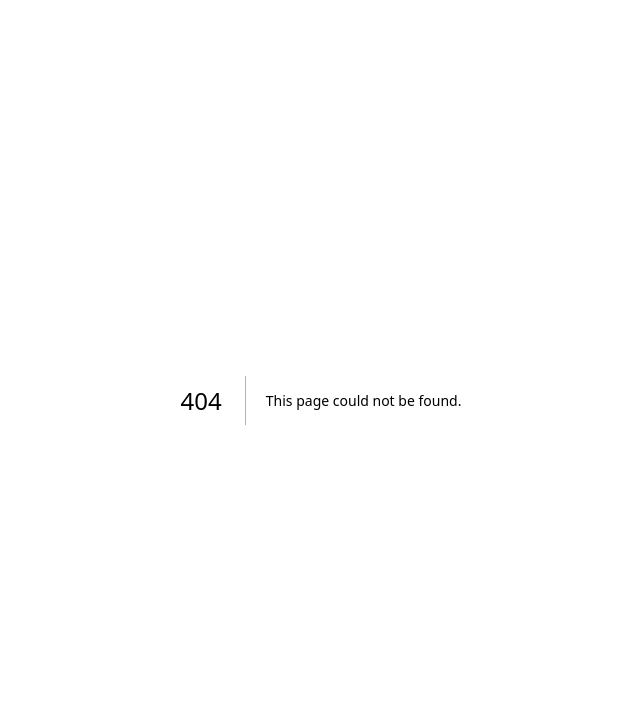
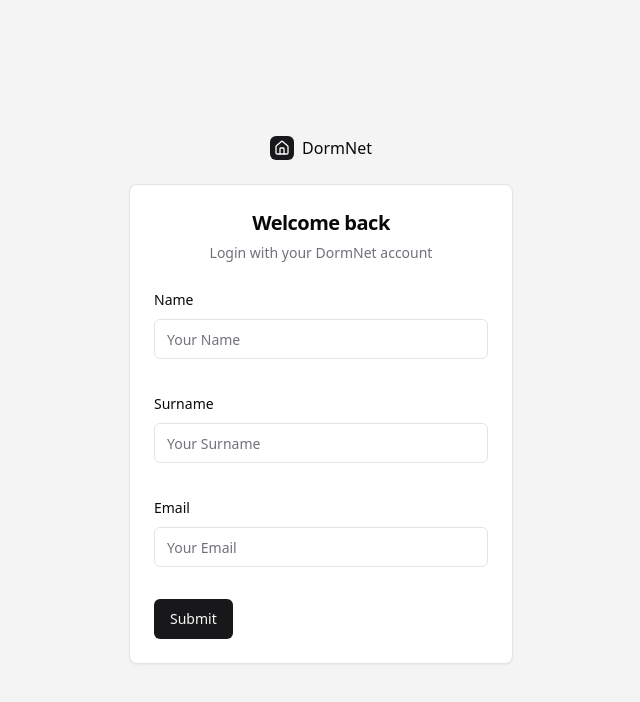
Before and after one commit to LordWorm1996/Practice-Enterprise, a Next.js app in the folder front-end/: page /register in a window 1280 px wide. Before the commit this address had no page. Shown: the top 702 px of the page, without its empty margins (319-959 px from the left). Built offline with nearby package versions, Linux system fonts and the light colour scheme.

Commit message:
feat/register-form

```diff
--- a/front-end/package.json
+++ b/front-end/package.json
@@ -9,6 +9,7 @@
     "lint": "next lint"
   },
   "dependencies": {
+    "@hookform/resolvers": "^4.1.3",
     "@radix-ui/react-label": "^2.1.2",
     "@radix-ui/react-slot": "^1.1.2",
     "class-variance-authority": "^0.7.1",
@@ -17,8 +18,10 @@
     "next": "15.1.7",
     "react": "^19.0.0",
     "react-dom": "^19.0.0",
+    "react-hook-form": "^7.54.2",
     "tailwind-merge": "^3.0.2",
-    "tailwindcss-animate": "^1.0.7"
+    "tailwindcss-animate": "^1.0.7",
+    "zod": "^3.24.2"
   },
   "devDependencies": {
     "@eslint/eslintrc": "^3",
--- /dev/null
+++ b/front-end/src/app/register/page.tsx
@@ -0,0 +1,34 @@
+import { Home } from "lucide-react"
+import {RegisterForm} from "@/components/register-form";
+import {Card, CardContent, CardDescription, CardHeader, CardTitle} from "@/components/ui/card";
+
+export default function RegisterPage() {
+    return (
+        <div className="flex min-h-svh flex-col items-center justify-center gap-6 bg-muted p-6 md:p-10">
+            <div className="flex w-full max-w-sm flex-col gap-6">
+                <a href="#" className="flex items-center gap-2 self-center font-medium">
+                    <div className="flex h-6 w-6 items-center justify-center rounded-md bg-primary text-primary-foreground">
+                        <Home className="size-4" />
+                    </div>
+                    DormNet
+                </a>
+                <Card>
+                    <CardHeader className="text-center">
+                        <CardTitle className="text-xl">Welcome back</CardTitle>
+                        {/*<CardDescription>*/}
+                        {/*  Login with your Google account*/}
+                        {/*</CardDescription>*/}
+                        <CardDescription>
+                            Login with your DormNet account
+                        </CardDescription>
+                    </CardHeader>
+                    <CardContent>
+
+
+                <RegisterForm/>
+                        </CardContent>
+                </Card>
+            </div>
+        </div>
+    )
+}
--- a/front-end/src/components/login-form.tsx
+++ b/front-end/src/components/login-form.tsx
@@ -73,7 +73,7 @@
               </div>
               <div className="text-center text-sm">
                 Don&apos;t have an account?{" "}
-                <a href="#" className="underline underline-offset-4">
+                <a href="/register" className="underline underline-offset-4">
                   Sign up
                 </a>
               </div>
--- /dev/null
+++ b/front-end/src/components/register-form.tsx
@@ -0,0 +1,83 @@
+"use client";
+
+import { useForm } from "react-hook-form";
+import { Button } from "@/components/ui/button";
+import {
+    Form,
+    FormControl,
+    FormField,
+    FormItem,
+    FormLabel,
+    FormMessage,
+} from "@/components/ui/form";
+import { Input } from "@/components/ui/input";
+import { registerFormSchema } from "@/schema/register-form-schema";
+import { zodResolver } from "@hookform/resolvers/zod";
+import { z } from "zod"; // Import zodResolver
+
+export function RegisterForm() {
+
+    const form = useForm<z.infer<typeof registerFormSchema>>({
+        resolver: zodResolver(registerFormSchema),
+    })
+
+    function onSubmit(values: z.infer<typeof registerFormSchema>) {
+        console.log(values)
+    }
+
+    return (
+        <Form {...form}>
+            <form onSubmit={form.handleSubmit(onSubmit)} className="space-y-8">
+                <FormField
+                    control={form.control}
+                    name="name"
+                    render={({ field }) => (
+                        <FormItem>
+                            <FormLabel>Name</FormLabel>
+                            <FormControl>
+                                <Input
+                                    {...field} // This includes `value` and `onChange`
+                                    placeholder="Your Name"
+                                />
+                            </FormControl>
+                            <FormMessage />
+                        </FormItem>
+                    )}
+                />
+                <FormField
+                    control={form.control}
+                    name="surname"
+                    render={({ field }) => (
+                        <FormItem>
+                            <FormLabel>Surname</FormLabel>
+                            <FormControl>
+                                <Input
+                                    {...field} // This includes `value` and `onChange`
+                                    placeholder="Your Surname"
+                                />
+                            </FormControl>
+                            <FormMessage />
+                        </FormItem>
+                    )}
+                />
+                <FormField
+                    control={form.control}
+                    name="email"
+                    render={({ field }) => (
+                        <FormItem>
+                            <FormLabel>Email</FormLabel>
+                            <FormControl>
+                                <Input
+                                    {...field} // This includes `value` and `onChange`
+                                    placeholder="Your Email"
+                                />
+                            </FormControl>
+                            <FormMessage />
+                        </FormItem>
+                    )}
+                />
+                <Button type="submit">Submit</Button>
+            </form>
+        </Form>
+    )
+}
--- /dev/null
+++ b/front-end/src/components/ui/form.tsx
@@ -0,0 +1,178 @@
+"use client"
+
+import * as React from "react"
+import * as LabelPrimitive from "@radix-ui/react-label"
+import { Slot } from "@radix-ui/react-slot"
+import {
+  Controller,
+  FormProvider,
+  useFormContext,
+  type ControllerProps,
+  type FieldPath,
+  type FieldValues,
+} from "react-hook-form"
+
+import { cn } from "@/lib/utils"
+import { Label } from "@/components/ui/label"
+
+const Form = FormProvider
+
+type FormFieldContextValue<
+  TFieldValues extends FieldValues = FieldValues,
+  TName extends FieldPath<TFieldValues> = FieldPath<TFieldValues>
+> = {
+  name: TName
+}
+
+const FormFieldContext = React.createContext<FormFieldContextValue>(
+  {} as FormFieldContextValue
+)
+
+const FormField = <
+  TFieldValues extends FieldValues = FieldValues,
+  TName extends FieldPath<TFieldValues> = FieldPath<TFieldValues>
+>({
+  ...props
+}: ControllerProps<TFieldValues, TName>) => {
+  return (
+    <FormFieldContext.Provider value={{ name: props.name }}>
+      <Controller {...props} />
+    </FormFieldContext.Provider>
+  )
+}
+
+const useFormField = () => {
+  const fieldContext = React.useContext(FormFieldContext)
+  const itemContext = React.useContext(FormItemContext)
+  const { getFieldState, formState } = useFormContext()
+
+  const fieldState = getFieldState(fieldContext.name, formState)
+
+  if (!fieldContext) {
+    throw new Error("useFormField should be used within <FormField>")
+  }
+
+  const { id } = itemContext
+
+  return {
+    id,
+    name: fieldContext.name,
+    formItemId: `${id}-form-item`,
+    formDescriptionId: `${id}-form-item-description`,
+    formMessageId: `${id}-form-item-message`,
+    ...fieldState,
+  }
+}
+
+type FormItemContextValue = {
+  id: string
+}
+
+const FormItemContext = React.createContext<FormItemContextValue>(
+  {} as FormItemContextValue
+)
+
+const FormItem = React.forwardRef<
+  HTMLDivElement,
+  React.HTMLAttributes<HTMLDivElement>
+>(({ className, ...props }, ref) => {
+  const id = React.useId()
+
+  return (
+    <FormItemContext.Provider value={{ id }}>
+      <div ref={ref} className={cn("space-y-2", className)} {...props} />
+    </FormItemContext.Provider>
+  )
+})
+FormItem.displayName = "FormItem"
+
+const FormLabel = React.forwardRef<
+  React.ElementRef<typeof LabelPrimitive.Root>,
+  React.ComponentPropsWithoutRef<typeof LabelPrimitive.Root>
+>(({ className, ...props }, ref) => {
+  const { error, formItemId } = useFormField()
+
+  return (
+    <Label
+      ref={ref}
+      className={cn(error && "text-destructive", className)}
+      htmlFor={formItemId}
+      {...props}
+    />
+  )
+})
+FormLabel.displayName = "FormLabel"
+
+const FormControl = React.forwardRef<
+  React.ElementRef<typeof Slot>,
+  React.ComponentPropsWithoutRef<typeof Slot>
+>(({ ...props }, ref) => {
+  const { error, formItemId, formDescriptionId, formMessageId } = useFormField()
+
+  return (
+    <Slot
+      ref={ref}
+      id={formItemId}
+      aria-describedby={
+        !error
+          ? `${formDescriptionId}`
+          : `${formDescriptionId} ${formMessageId}`
+      }
+      aria-invalid={!!error}
+      {...props}
+    />
+  )
+})
+FormControl.displayName = "FormControl"
+
+const FormDescription = React.forwardRef<
+  HTMLParagraphElement,
+  React.HTMLAttributes<HTMLParagraphElement>
+>(({ className, ...props }, ref) => {
+  const { formDescriptionId } = useFormField()
+
+  return (
+    <p
+      ref={ref}
+      id={formDescriptionId}
+      className={cn("text-sm text-muted-foreground", className)}
+      {...props}
+    />
+  )
+})
+FormDescription.displayName = "FormDescription"
+
+const FormMessage = React.forwardRef<
+  HTMLParagraphElement,
+  React.HTMLAttributes<HTMLParagraphElement>
+>(({ className, children, ...props }, ref) => {
+  const { error, formMessageId } = useFormField()
+  const body = error ? String(error?.message ?? "") : children
+
+  if (!body) {
+    return null
+  }
+
+  return (
+    <p
+      ref={ref}
+      id={formMessageId}
+      className={cn("text-sm font-medium text-destructive", className)}
+      {...props}
+    >
+      {body}
+    </p>
+  )
+})
+FormMessage.displayName = "FormMessage"
+
+export {
+  useFormField,
+  Form,
+  FormItem,
+  FormLabel,
+  FormControl,
+  FormDescription,
+  FormMessage,
+  FormField,
+}
--- /dev/null
+++ b/front-end/src/schema/register-form-schema.ts
@@ -0,0 +1,12 @@
+"use client"
+
+import { z } from "zod"
+
+export const registerFormSchema = z.object({
+    name: z.string().min(2).max(50),
+    surname: z.string().min(2).max(50),
+    email: z
+        .string()
+        .min(1, { message: "This field has to be filled." })
+        .email("This is not a valid email.")
+})
```
Also changed, not shown: 1 other file (tests, documents, lock files or other folders).
